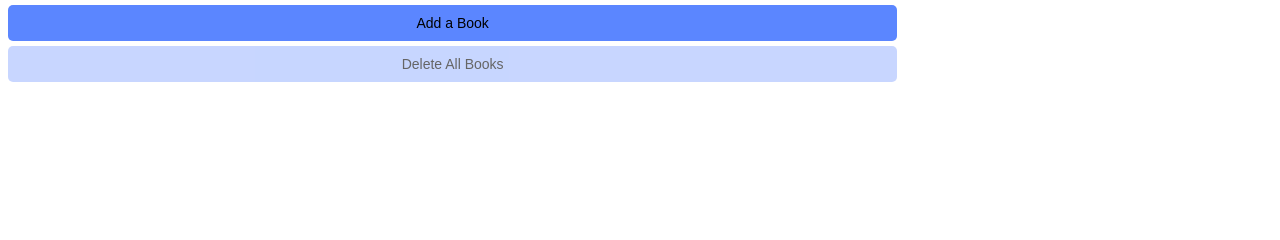
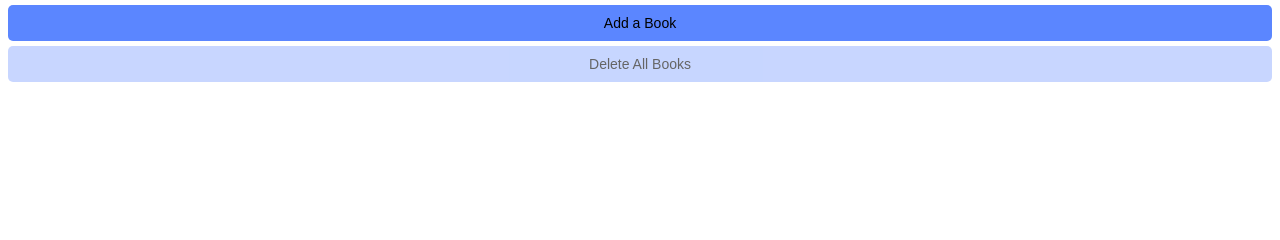
Before and after one commit to ablake12/Book-Club-API, a Flask app: page /books/ in a window 1280 px wide. Shown: the part 112-352 px from the top of the page. Run offline with Flask 3, Linux system fonts and the light colour scheme; data that the repository does not hold is empty.

Commit message:
Update styles.css

```diff
--- a/static/styles.css
+++ b/static/styles.css
@@ -3,7 +3,7 @@
     color: black;
     border: rgb(91, 134, 255);
     border-radius: 5px;
-    width: 70.35%;
+    width: 100%;
     padding: 10px 25px;
     font-size: 14px;
     margin-top: 5px;
@@ -14,7 +14,7 @@
     color: black;
     border: rgb(163, 187, 255);
     border-radius: 5px;
-    width: 70.35%;
+    width: 100%;
     padding: 10px 25px;
     font-size: 14px;
     margin-top: 5px;
@@ -24,7 +24,7 @@
     color: black;
     border: rgb(163, 187, 255);
     border-radius: 5px;
-    width: 70.35%;
+    width: 100%;
     padding: 10px 25px;
     font-size: 14px;
     margin-top: 5px;
@@ -69,8 +69,7 @@
 .text_center {
     text-align: center;
 }
-/* .empty_current {
-    background-color: rgb(91, 134, 255);
-    width: 100%;
-    height: 100%;
-} */
+
+input[type='range']{
+    accent-color: blue;
+}
```
